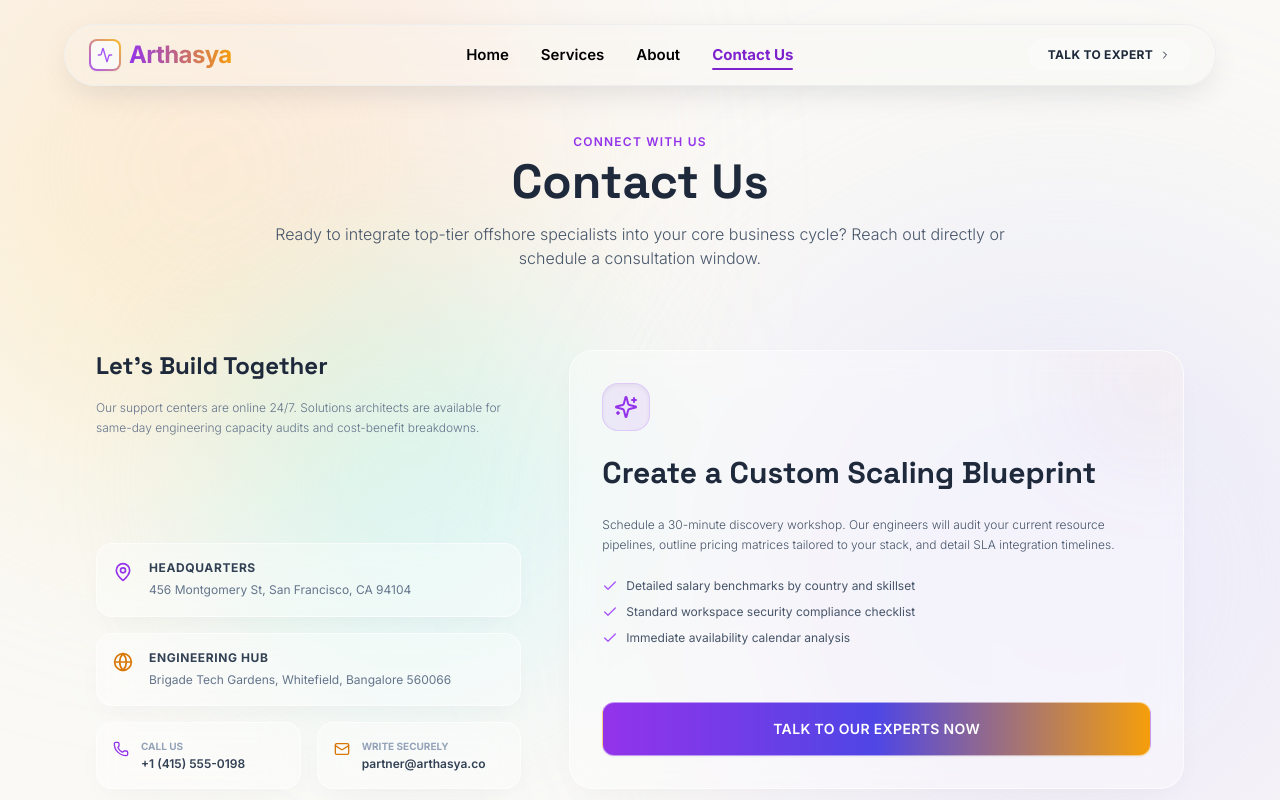
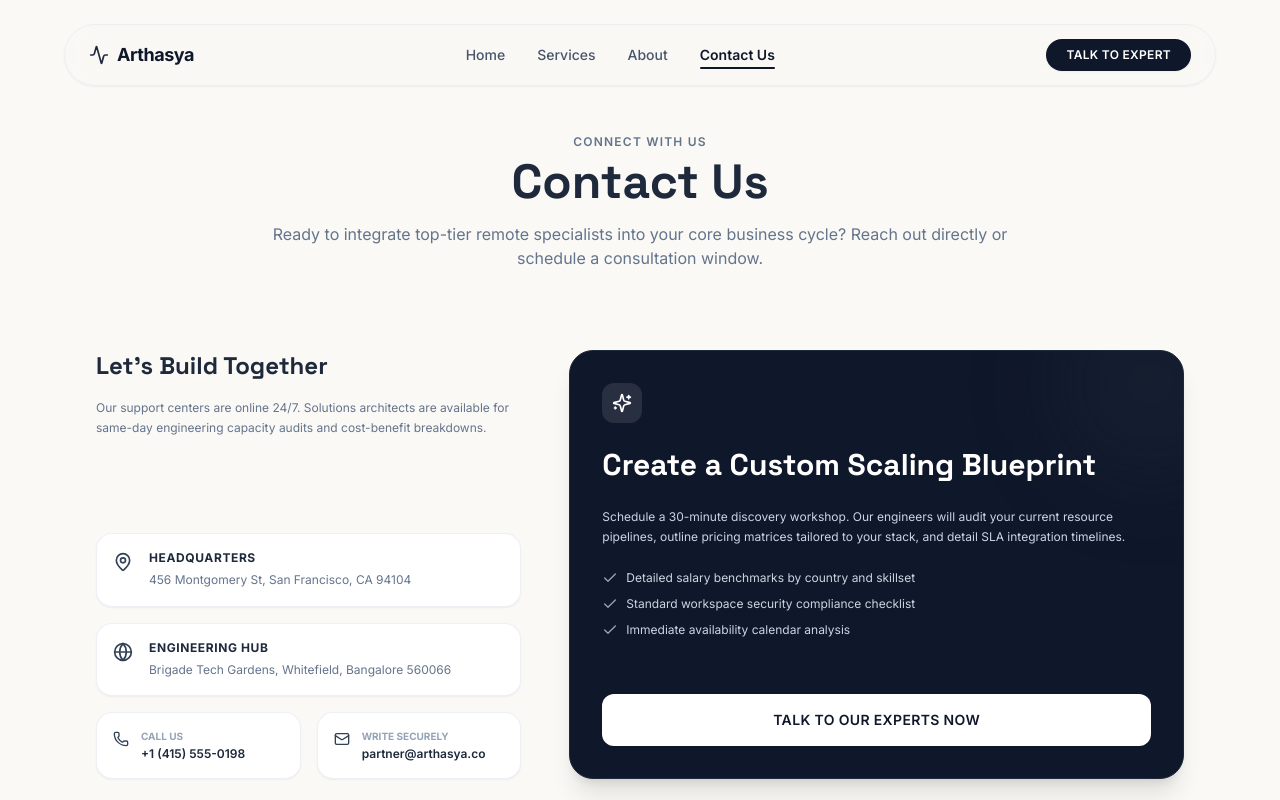
Before and after one commit to Divy2308/Arthasya-Main, a React (Vite) app: page /contact in a window 1280 px wide. Shown: the top 800 px of the page. Built offline with nearby package versions, Linux system fonts and the light colour scheme.

Commit message:
style: simplify layouts, remove neon background blobs, and refine typography for a clean professional look

```diff
--- a/src/App.jsx
+++ b/src/App.jsx
@@ -20,16 +20,7 @@ function App() {
   return (
     <div className="relative min-h-screen flex flex-col justify-between overflow-x-hidden bg-[#FAF9F6]">
 
-      {/* ================= BACKGROUND PASTEL BLOB LAYER ================= */}
-      {/* Contained pointer-events-none layer to prevent layout jank or mobile scrolling leaks */}
-      <div className="fixed inset-0 overflow-hidden pointer-events-none z-0">
-        {/* Soft Warm Rose/Amber Blob */}
-        <div className="absolute -top-[10%] -left-[10%] w-[60vw] h-[60vw] max-w-[600px] max-h-[600px] rounded-full bg-gradient-to-br from-rose-200/40 to-amber-200/45 blur-[120px] animate-blob-1"></div>
-        {/* Soft Lavender/Indigo Blob */}
-        <div className="absolute -bottom-[10%] -right-[10%] w-[65vw] h-[65vw] max-w-[650px] max-h-[650px] rounded-full bg-gradient-to-tr from-purple-200/35 to-indigo-200/35 blur-[120px] animate-blob-2"></div>
-        {/* Soft Mint/Teal Blob */}
-        <div className="absolute top-[35%] left-[12%] w-[45vw] h-[45vw] max-w-[450px] max-h-[450px] rounded-full bg-gradient-to-r from-teal-200/30 to-cyan-200/30 blur-[100px] animate-blob-3"></div>
-      </div>
+      {/* Clean flat background structure */}
 
       {/* Navigation Header */}
       <Header onOpenModal={() => setIsModalOpen(true)} />
--- a/src/components/Header.jsx
+++ b/src/components/Header.jsx
@@ -4,20 +4,7 @@ import { Activity, Menu, X, ChevronRight, Home, Layers, User, Mail } from 'lucid
 
 export default function Header({ onOpenModal }) {
   const [isMenuOpen, setIsMenuOpen] = useState(false);
-  const [isScrolled, setIsScrolled] = useState(false);
   const location = useLocation();
-
-  useEffect(() => {
-    const handleScroll = () => {
-      if (window.scrollY > 20) {
-        setIsScrolled(true);
-      } else {
-        setIsScrolled(false);
-      }
-    };
-    window.addEventListener('scroll', handleScroll);
-    return () => window.removeEventListener('scroll', handleScroll);
-  }, []);
 
   // Close mobile menu when route changes
   useEffect(() => {
@@ -28,33 +15,20 @@ export default function Header({ onOpenModal }) {
     return location.pathname === path;
   };
 
-  // Check if we are overlaying the dark hero background
-  const isHero = location.pathname === '/' && !isScrolled;
-
   const navLinkClass = (path) => {
     if (isActive(path)) {
-      return isHero ? 'text-white font-extrabold' : 'text-purple-700 font-extrabold';
+      return 'text-slate-900 font-semibold';
     }
-    return isHero
-      ? 'text-slate-200 hover:text-white font-semibold'
-      : 'text-black hover:text-purple-700 font-semibold';
+    return 'text-slate-600 hover:text-slate-900 font-medium';
   };
-
-  const activeIndicatorClass = isHero ? 'bg-white' : 'bg-purple-700';
-
-  const ctaClass = isHero
-    ? 'text-white bg-white/10 border-white/20 hover:border-white/50 hover:bg-white/25'
-    : 'text-slate-800 bg-white/40 border-slate-200 hover:border-purple-300 hover:shadow-[0_4px_15px_rgba(168,85,247,0.12)]';
-
-  const toggleColor = isHero ? 'text-white hover:bg-white/10' : 'text-black hover:bg-slate-900/5';
 
   return (
     <header className="w-full flex justify-center px-4 md:px-0 relative z-50">
       <nav
         id="navbar"
-        className={`fixed top-6 left-1/2 -translate-x-1/2 w-[92%] max-w-6xl custom-navbar-glass px-6 py-3.5 shadow-[0_10px_35px_-10px_rgba(15,23,42,0.15)] ${
+        className={`fixed top-6 left-1/2 -translate-x-1/2 w-[92%] max-w-6xl custom-navbar-glass px-6 py-3.5 shadow-sm ${
           isMenuOpen
-            ? 'navbar-expanded rounded-3xl'
+            ? 'navbar-expanded rounded-2xl'
             : 'navbar-collapsed rounded-full'
         }`}
       >
@@ -62,60 +36,50 @@ export default function Header({ onOpenModal }) {
           {/* Logo */}
           <Link
             to="/"
-            className={`flex items-center space-x-2 text-2xl font-extrabold tracking-tight font-display select-none transition-colors duration-300 ${
-              isHero ? 'text-white' : 'text-black'
-            }`}
+            className="flex items-center space-x-2 text-lg font-bold tracking-tight text-slate-900 font-display select-none"
           >
-            <div className="relative w-8 h-8 rounded-lg bg-gradient-to-tr from-purple-500 to-amber-400 flex items-center justify-center p-0.5 shadow-sm">
-              <div className="w-full h-full bg-[#FAF9F6] rounded-[6px] flex items-center justify-center">
-                <Activity className="w-4 h-4 text-purple-500" />
-              </div>
-            </div>
-            {isHero ? (
-              <span>Arthasya</span>
-            ) : (
-              <span className="text-transparent bg-clip-text bg-gradient-to-r from-purple-600 to-amber-500 font-bold font-sans">
-                Arthasya
-              </span>
-            )}
+            <Activity className="w-5 h-5 text-slate-800" />
+            <span className="font-sans font-bold tracking-tight">
+              Arthasya
+            </span>
           </Link>
 
           {/* Desktop Links */}
-          <div className="hidden md:flex items-center space-x-8 text-[15px]">
+          <div className="hidden md:flex items-center space-x-8 text-sm">
             <Link
               to="/"
-              className={`transition-all duration-300 relative py-1 ${navLinkClass('/')}`}
+              className={`transition-all duration-200 relative py-1 ${navLinkClass('/')}`}
             >
               Home
               {isActive('/') && (
-                <span className={`absolute bottom-0 left-0 w-full h-0.5 rounded-full ${activeIndicatorClass}`}></span>
+                <span className="absolute bottom-0 left-0 w-full h-0.5 bg-slate-900 rounded-full"></span>
               )}
             </Link>
             <Link
               to="/services"
-              className={`transition-all duration-300 relative py-1 ${navLinkClass('/services')}`}
+              className={`transition-all duration-200 relative py-1 ${navLinkClass('/services')}`}
             >
               Services
               {isActive('/services') && (
-                <span className={`absolute bottom-0 left-0 w-full h-0.5 rounded-full ${activeIndicatorClass}`}></span>
+                <span className="absolute bottom-0 left-0 w-full h-0.5 bg-slate-900 rounded-full"></span>
               )}
             </Link>
             <Link
               to="/about"
-              className={`transition-all duration-300 relative py-1 ${navLinkClass('/about')}`}
+              className={`transition-all duration-200 relative py-1 ${navLinkClass('/about')}`}
             >
               About
               {isActive('/about') && (
-                <span className={`absolute bottom-0 left-0 w-full h-0.5 rounded-full ${activeIndicatorClass}`}></span>
+                <span className="absolute bottom-0 left-0 w-full h-0.5 bg-slate-900 rounded-full"></span>
               )}
             </Link>
             <Link
               to="/contact"
-              className={`transition-all duration-300 relative py-1 ${navLinkClass('/contact')}`}
+              className={`transition-all duration-200 relative py-1 ${navLinkClass('/contact')}`}
             >
               Contact Us
               {isActive('/contact') && (
-                <span className={`absolute bottom-0 left-0 w-full h-0.5 rounded-full ${activeIndicatorClass}`}></span>
+                <span className="absolute bottom-0 left-0 w-full h-0.5 bg-slate-900 rounded-full"></span>
               )}
             </Link>
           </div>
@@ -124,13 +88,9 @@ export default function Header({ onOpenModal }) {
           <div className="hidden md:block">
             <button
               onClick={onOpenModal}
-              className={`relative group overflow-hidden px-5 py-2 rounded-full text-xs font-bold tracking-wide uppercase transition-all duration-300 ${ctaClass}`}
+              className="px-5 py-2 rounded-full text-xs font-semibold tracking-wide uppercase text-white bg-slate-900 hover:bg-slate-800 transition-all duration-200 shadow-sm"
             >
-              <span className="relative z-10 flex items-center gap-1.5">
-                Talk to Expert{' '}
-                <ChevronRight className="w-3 h-3 group-hover:translate-x-0.5 transition-transform" />
-              </span>
-              <div className="absolute inset-0 bg-gradient-to-r from-purple-500/10 to-amber-500/10 opacity-0 group-hover:opacity-100 transition-opacity duration-300"></div>
+              Talk to Expert
             </button>
           </div>
 
@@ -139,7 +99,7 @@ export default function Header({ onOpenModal }) {
             <button
               onClick={() => setIsMenuOpen(!isMenuOpen)}
               aria-label="Toggle Navigation Menu"
-              className={`p-1.5 rounded-full focus:outline-none transition-all duration-200 ${toggleColor}`}
+              className="p-1.5 rounded-full focus:outline-none transition-all duration-200 text-slate-800 hover:bg-slate-900/5"
             >
               {isMenuOpen ? <X className="w-5 h-5" /> : <Menu className="w-5 h-5" />}
             </button>
@@ -148,46 +108,46 @@ export default function Header({ onOpenModal }) {
 
         {/* Mobile menu expanded container */}
         <div
-          className={`md:hidden flex flex-col space-y-4 pt-4 pb-2 text-sm font-semibold transition-all duration-300 ${
+          className={`md:hidden flex flex-col space-y-4 pt-4 pb-2 text-sm font-medium transition-all duration-300 text-slate-700 ${
             isMenuOpen ? 'opacity-100' : 'opacity-0 pointer-events-none'
-          } ${isHero ? 'text-slate-100' : 'text-slate-800'}`}
+          }`}
         >
-          <hr className={isHero ? 'border-white/10' : 'border-slate-200/50'} />
+          <hr className="border-slate-200/50" />
           <Link
             to="/"
-            className={`hover:pl-2 transition-all duration-200 py-1.5 flex items-center gap-2 ${
-              isHero ? 'hover:text-white' : 'hover:text-purple-600'
-            } ${isActive('/') ? 'font-bold pl-2 text-purple-400' : ''}`}
+            className={`hover:pl-2 transition-all duration-200 py-1.5 flex items-center gap-2 hover:text-slate-900 ${
+              isActive('/') ? 'font-bold pl-2 text-slate-900' : ''
+            }`}
           >
-            <Home className="w-4 h-4 text-purple-400" /> Home
+            <Home className="w-4 h-4 text-slate-700" /> Home
           </Link>
           <Link
             to="/services"
-            className={`hover:pl-2 transition-all duration-200 py-1.5 flex items-center gap-2 ${
-              isHero ? 'hover:text-white' : 'hover:text-purple-600'
-            } ${isActive('/services') ? 'font-bold pl-2 text-purple-400' : ''}`}
+            className={`hover:pl-2 transition-all duration-200 py-1.5 flex items-center gap-2 hover:text-slate-900 ${
+              isActive('/services') ? 'font-bold pl-2 text-slate-900' : ''
+            }`}
           >
-            <Layers className="w-4 h-4 text-purple-400" /> Services
+            <Layers className="w-4 h-4 text-slate-700" /> Services
           </Link>
           <Link
             to="/about"
-            className={`hover:pl-2 transition-all duration-200 py-1.5 flex items-center gap-2 ${
-              isHero ? 'hover:text-white' : 'hover:text-purple-600'
-            } ${isActive('/about') ? 'font-bold pl-2 text-purple-400' : ''}`}
+            className={`hover:pl-2 transition-all duration-200 py-1.5 flex items-center gap-2 hover:text-slate-900 ${
+              isActive('/about') ? 'font-bold pl-2 text-slate-900' : ''
+            }`}
           >
-            <User className="w-4 h-4 text-purple-400" /> About Us
+            <User className="w-4 h-4 text-slate-700" /> About Us
           </Link>
           <Link
             to="/contact"
-            className={`hover:pl-2 transition-all duration-200 py-1.5 flex items-center gap-2 ${
-              isHero ? 'hover:text-white' : 'hover:text-purple-600'
-            } ${isActive('/contact') ? 'font-bold pl-2 text-purple-400' : ''}`}
+            className={`hover:pl-2 transition-all duration-200 py-1.5 flex items-center gap-2 hover:text-slate-900 ${
+              isActive('/contact') ? 'font-bold pl-2 text-slate-900' : ''
+            }`}
           >
-            <Mail className="w-4 h-4 text-purple-400" /> Contact Us
+            <Mail className="w-4 h-4 text-slate-700" /> Contact Us
           </Link>
           <button
             onClick={onOpenModal}
-            className="w-full text-center py-2.5 rounded-xl text-xs font-semibold uppercase tracking-wider text-white bg-gradient-to-r from-purple-600 to-amber-500 hover:from-purple-500 hover:to-amber-400 border border-white/50 transition-all duration-300 mt-2 shadow-sm"
+            className="w-full text-center py-2.5 rounded-xl text-xs font-semibold uppercase tracking-wider text-white bg-slate-900 hover:bg-slate-800 transition-all duration-200 mt-2 shadow-sm"
           >
             Talk to Expert
           </button>
--- a/src/pages/Contact.jsx
+++ b/src/pages/Contact.jsx
@@ -7,14 +7,14 @@ export default function Contact({ onOpenModal }) {
 
       {/* Title */}
       <div className="text-center max-w-3xl mx-auto mb-20">
-        <div className="inline-block text-purple-600 text-xs font-semibold tracking-widest uppercase mb-2">
+        <div className="inline-block text-slate-500 text-xs font-semibold tracking-widest uppercase mb-2">
           Connect with Us
         </div>
         <h2 className="text-3xl md:text-5xl font-bold font-display text-slate-800">
           Contact Us
         </h2>
-        <p className="text-slate-600 mt-4 text-sm md:text-base leading-relaxed font-light">
-          Ready to integrate top-tier offshore specialists into your core business cycle? Reach out directly or schedule a consultation window.
+        <p className="text-slate-500 mt-4 text-sm md:text-base leading-relaxed font-normal">
+          Ready to integrate top-tier remote specialists into your core business cycle? Reach out directly or schedule a consultation window.
         </p>
       </div>
 
@@ -26,75 +26,75 @@ export default function Contact({ onOpenModal }) {
             <h3 className="text-2xl font-bold font-display text-slate-800">
               Let's Build Together
             </h3>
-            <p className="text-slate-500 text-xs leading-relaxed font-light">
+            <p className="text-slate-500 text-xs leading-relaxed font-normal">
               Our support centers are online 24/7. Solutions architects are available for same-day engineering capacity audits and cost-benefit breakdowns.
             </p>
           </div>
 
           <div className="space-y-4 pt-6 lg:pt-0">
             {/* Headquarters */}
-            <div className="liquid-glass rounded-2xl p-4 flex items-start gap-4 border border-white/80">
-              <MapPin className="w-5 h-5 text-purple-600 mt-0.5" />
+            <div className="bg-white border border-slate-200/60 rounded-2xl p-4 flex items-start gap-4 shadow-sm">
+              <MapPin className="w-5 h-5 text-slate-700 mt-0.5" />
               <div>
-                <h4 className="text-xs font-bold uppercase tracking-wider text-slate-700">Headquarters</h4>
+                <h4 className="text-xs font-bold uppercase tracking-wider text-slate-800">Headquarters</h4>
                 <p className="text-xs text-slate-500 mt-1 leading-relaxed">456 Montgomery St, San Francisco, CA 94104</p>
               </div>
             </div>
 
             {/* Engineering Hub */}
-            <div className="liquid-glass rounded-2xl p-4 flex items-start gap-4 border border-white/80">
-              <Globe className="w-5 h-5 text-amber-600 mt-0.5" />
+            <div className="bg-white border border-slate-200/60 rounded-2xl p-4 flex items-start gap-4 shadow-sm">
+              <Globe className="w-5 h-5 text-slate-700 mt-0.5" />
               <div>
-                <h4 className="text-xs font-bold uppercase tracking-wider text-slate-700">Engineering Hub</h4>
+                <h4 className="text-xs font-bold uppercase tracking-wider text-slate-800">Engineering Hub</h4>
                 <p className="text-xs text-slate-500 mt-1 leading-relaxed">Brigade Tech Gardens, Whitefield, Bangalore 560066</p>
               </div>
             </div>
 
             {/* Contact details */}
             <div className="grid grid-cols-1 sm:grid-cols-2 gap-4">
-              <div className="liquid-glass rounded-2xl p-4 flex items-start gap-3 border border-white/80">
-                <Phone className="w-4 h-4 text-purple-600 mt-0.5" />
+              <div className="bg-white border border-slate-200/60 rounded-2xl p-4 flex items-start gap-3 shadow-sm">
+                <Phone className="w-4 h-4 text-slate-700 mt-0.5" />
                 <div>
                   <h4 className="text-[10px] font-bold text-slate-400 uppercase">Call Us</h4>
-                  <p className="text-xs text-slate-700 mt-0.5 font-semibold">+1 (415) 555-0198</p>
+                  <p className="text-xs text-slate-800 mt-0.5 font-semibold">+1 (415) 555-0198</p>
                 </div>
               </div>
-              <div className="liquid-glass rounded-2xl p-4 flex items-start gap-3 border border-white/80">
-                <Mail className="w-4 h-4 text-amber-600 mt-0.5" />
+              <div className="bg-white border border-slate-200/60 rounded-2xl p-4 flex items-start gap-3 shadow-sm">
+                <Mail className="w-4 h-4 text-slate-700 mt-0.5" />
                 <div>
                   <h4 className="text-[10px] font-bold text-slate-400 uppercase">Write Securely</h4>
-                  <p className="text-xs text-slate-700 mt-0.5 font-semibold">partner@arthasya.co</p>
+                  <p className="text-xs text-slate-800 mt-0.5 font-semibold">partner@arthasya.co</p>
                 </div>
               </div>
             </div>
           </div>
         </div>
 
-        {/* Right Column: CTA blueprint Card */}
+        {/* Right Column: Dark corporate widget */}
         <div className="lg:col-span-7">
-          <div className="liquid-glass rounded-3xl p-8 border border-white/85 relative overflow-hidden h-full flex flex-col justify-between shadow-[0_15px_40px_rgba(0,0,0,0.03)]">
-            <div className="absolute -right-16 -top-16 w-48 h-48 rounded-full bg-gradient-to-tr from-purple-500/5 to-amber-500/5 blur-2xl"></div>
+          <div className="bg-slate-900 border border-slate-800 rounded-3xl p-8 relative overflow-hidden h-full flex flex-col justify-between shadow-xl">
+            <div className="absolute -right-16 -top-16 w-48 h-48 rounded-full bg-slate-800/40 blur-2xl"></div>
 
             <div className="relative z-10 space-y-6">
-              <div className="w-12 h-12 rounded-2xl bg-purple-500/10 border border-purple-500/20 flex items-center justify-center text-purple-600 shadow-inner">
-                <Sparkles className="w-6 h-6" />
+              <div className="w-10 h-10 rounded-xl bg-white/10 flex items-center justify-center text-white">
+                <Sparkles className="w-5 h-5" />
               </div>
-              <h3 className="text-2xl md:text-3xl font-bold font-display text-slate-800 leading-tight">
+              <h3 className="text-2xl md:text-3xl font-bold font-display text-white leading-tight">
                 Create a Custom Scaling Blueprint
               </h3>
-              <p className="text-slate-600 leading-relaxed font-light text-xs">
+              <p className="text-slate-300 leading-relaxed font-normal text-xs">
                 Schedule a 30-minute discovery workshop. Our engineers will audit your current resource pipelines, outline pricing matrices tailored to your stack, and detail SLA integration timelines.
               </p>
 
-              <ul className="space-y-2.5 text-xs text-slate-600">
+              <ul className="space-y-2.5 text-xs text-slate-300">
                 <li className="flex items-center gap-2">
-                  <Check className="w-4 h-4 text-purple-500" /> Detailed salary benchmarks by country and skillset
+                  <Check className="w-4 h-4 text-slate-400" /> Detailed salary benchmarks by country and skillset
                 </li>
                 <li className="flex items-center gap-2">
-                  <Check className="w-4 h-4 text-purple-500" /> Standard workspace security compliance checklist
+                  <Check className="w-4 h-4 text-slate-400" /> Standard workspace security compliance checklist
                 </li>
                 <li className="flex items-center gap-2">
-                  <Check className="w-4 h-4 text-purple-500" /> Immediate availability calendar analysis
+                  <Check className="w-4 h-4 text-slate-400" /> Immediate availability calendar analysis
                 </li>
               </ul>
             </div>
@@ -102,7 +102,7 @@ export default function Contact({ onOpenModal }) {
             <div className="relative z-10 pt-8 mt-6">
               <button
                 onClick={onOpenModal}
-                className="w-full py-4 rounded-xl text-sm font-semibold tracking-wide uppercase text-white bg-gradient-to-r from-purple-600 via-indigo-600 to-amber-500 hover:from-purple-500 hover:to-amber-400 hover:shadow-[0_4px_25px_rgba(168,85,247,0.2)] transition-all duration-300 border border-white/50 shadow-sm"
+                className="w-full py-4 rounded-xl text-sm font-semibold tracking-wide uppercase text-slate-900 bg-white hover:bg-slate-100 transition-all duration-200 shadow-sm"
               >
                 Talk to Our Experts Now
               </button>
```
Also changed, not shown: src/components/ExpertModal.jsx (+19 -19 lines), src/pages/About.jsx (+21 -21 lines), src/pages/Home.jsx (+32 -32 lines), src/pages/Services.jsx (+15 -19 lines).
